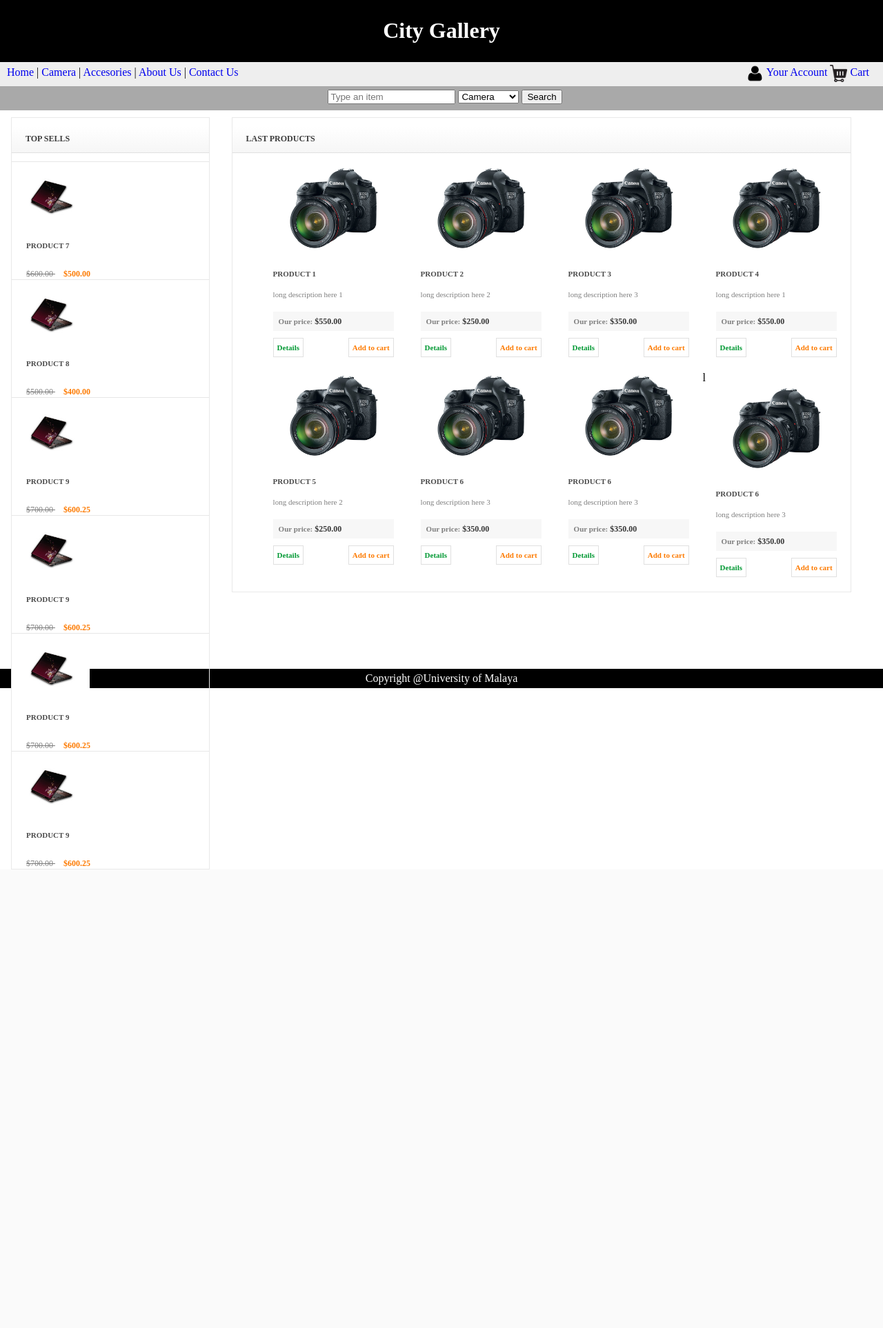
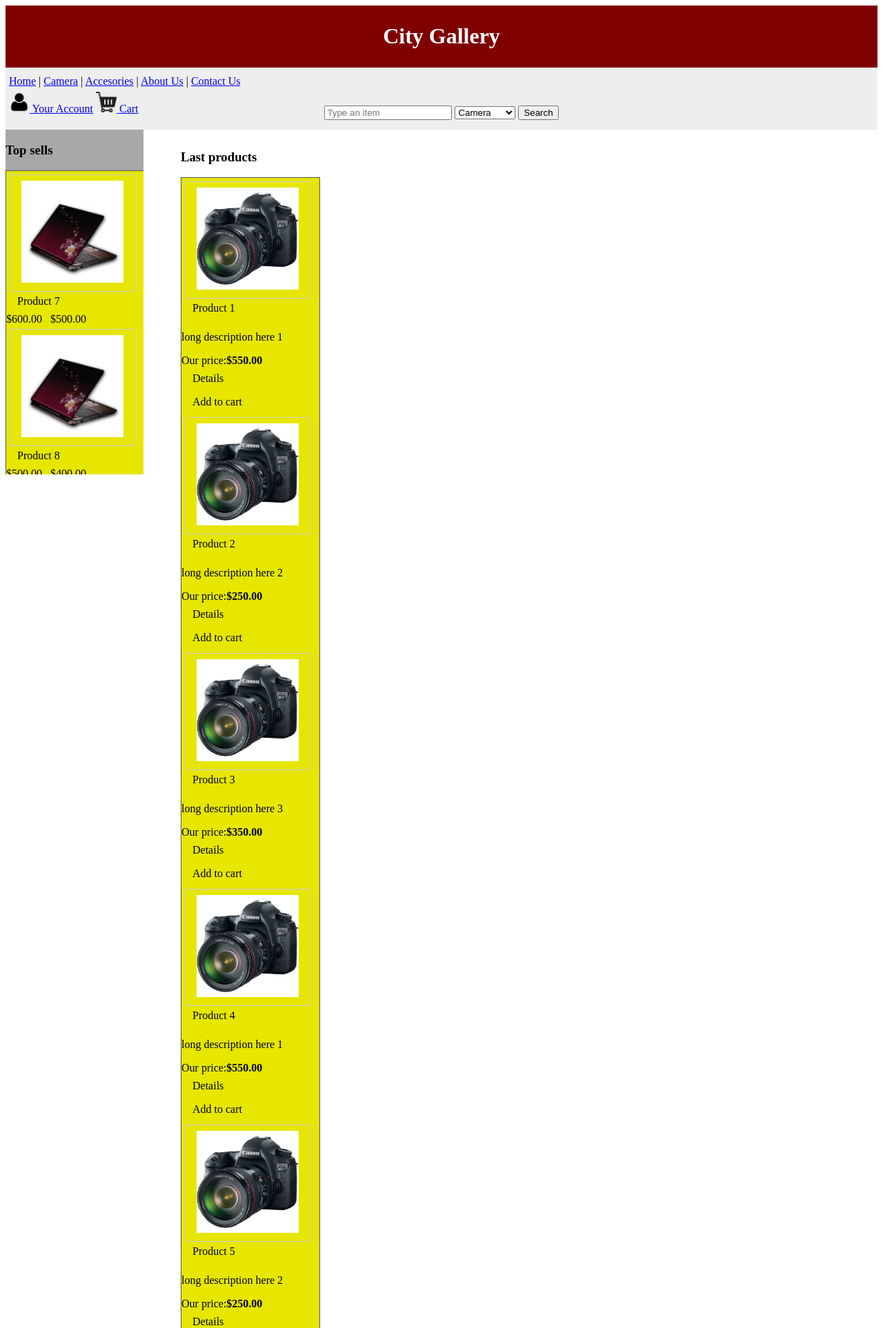
Before and after one commit to sopnopriyo/camera-shop, a PHP site: page / in a window 1280 px wide. Shown: the top 1926 px of the page at 69% size. Before the commit the page ends 1261 px from the top, so only its background shows below. Run offline with PHP 8.4, Linux system fonts and the light colour scheme.

Commit message:
Added files via upload

```diff
--- a/frontEnd.css
+++ b/frontEnd.css
@@ -1,13 +1,5 @@
-html,
- body {
-            width: 100%;
-            height: 100%;
-            margin: 0px;
-            border: 0;
-            display: block;  /* No floating content on sides */
-}
 header {
-    background-color:black;
+    background-color:maroon;
     color:white;
     text-align:center;
     padding:5px;
@@ -16,247 +8,80 @@ nav {
     line-height:30px;
     background-color:#eeeeee;
     height:35px;
-    padding-left:10px;
-    overflow: visible;
-
-}
-#right-nav{
-    float: right;
-    display: block;
-    margin-right: 20px;
-    overflow: visible;
-}
-#right-nav img{
-    position: center;
-    vertical-align: middle;
-    height: 25px;
-    width: 25px;
-
-}
-nav a{
-    text-decoration: none;
-}
-
-#search-nav{
-    background-color: #A9A9A9;
-    overflow: visible;
-}
-
-nav  a:hover {
-    background: #4CAF50;
-    color: #485e0f;
-    -webkit-border-radius: 3px;
-    -moz-border-radius: 3px;
-    border-radius: 3px;
-    padding: 3px 6px;
-    margin: 0;
-    text-decoration: none;
+    padding:5px;
 }
 aside{
-    background-color: white ;
+    background-color: #A8A8A8 ;
     float: left;
-    width: auto;
-    height: 100%;
-    padding-left: 10px;
-    margin-top: 10px;
-
+    width: 200px;
+    height: 500px;
+    overflow:auto;
 }
-#right,#left {
-    border: 1px solid #E9E9E9;
-    float: left;
-    margin: 0 2%;
-
+section {
+    width:1000px;
+    float:right;
+    padding:10px;
 }
-#left{
-    overflow: hidden;
-    position: relative;
-    width: 70%;
-    margin-top: 10px;
-
-}
-
-
-#right h3, #left h3 {
-    background: -moz-linear-gradient(#ffffff, #F6F6F6); /* FF 3.6+ */
-    background: -ms-linear-gradient(#ffffff, #F6F6F6); /* IE10 */
-    background: -webkit-gradient(linear, left top, left bottom, color-stop(0%, #ffffff), color-stop(100%, #F6F6F6)); /* Safari 4+, Chrome 2+ */
-    background: -webkit-linear-gradient(#ffffff, #F6F6F6); /* Safari 5.1+, Chrome 10+ */
-    background: -o-linear-gradient(#ffffff, #F6F6F6); /* Opera 11.10 */
-    filter: progid:DXImageTransform.Microsoft.gradient(startColorstr='#ffffff', endColorstr='#F6F6F6'); /* IE6 & IE7 */
-    -ms-filter: "progid:DXImageTransform.Microsoft.gradient(startColorstr='#ffffff', endColorstr='#F6F6F6')"; /* IE8+ */
-    background: linear-gradient(#ffffff, #F6F6F6); /* the standard */
-
-    border-bottom: 1px solid #E0E0E0;
-    color: #3C3C3C;
-    font-size: 12px;
-    font-weight: bold;
-    line-height: 15px;
-    padding: 11px 0 12px 20px;
-    text-transform: uppercase;
-}
-
-#left ul{
-    list-style-type: none;
-}
-
-#right ul li {
-    border-top: 1px solid #E7E7E7;
-    overflow: hidden;
-}
-#right ul li:hover {
-    background-color: #fbfbfb;
-}
-#right ul li:first-child {
-    border-width: none;
-}
-#right ul li .img {
-    background-color: #FFFFFF;
-    float: left;
-    height: 94px;
-    text-align: center;
-    width: 113px;
-}
-#right ul li .img img {
-    height:70px;
-    margin-top: 11px;
-    width:70px;
-}
-#right ul li .info {
-    float: left;
-    overflow: hidden;
-    padding: 17px 0 0 21px;
-    width: 164px;
-}
-#right ul li .info .title {
-    color: #4B4B4B;
-    display: inline-block;
-    font-size: 11px;
-    font-weight: bold;
-    line-height: 16px;
-    text-decoration: none;
-    text-transform: uppercase;
-    width: 150px;
-}
-#right ul li .info .title:hover {
-    color: #049733;
-}
-#right ul li .info .price {
-    color: #383838;
-    font-size: 12px;
-    font-weight: bold;
-    line-height: 16px;
-    padding-top: 25px;
-}
-
-#right ul li .info .price .usual, #content #right ul li .info .price .special {
-    color: #7F7F7F;
-    font-size: 12px;
-    font-weight: normal;
-    line-height: 16px;
-    padding-right: 6px;
-    text-decoration: line-through;
-}
-#right ul li .info .price .special {
-    color: #FD7A01;
-    font-weight: bold;
-    text-decoration: none;
-}
-
-#right ul {
-    list-style:none;
-    margin:0;
-    padding:0;
-}
-#left ul li {
-    float:left;
-    padding-bottom: 21px;
-    width: 25%;
-}
-#left ul li:hover {
-    background-color: #fbfbfb;
-}
-
-#left ul li .img {
-    text-align: center;
-}
-#right ul li .img {
-    background-color: #FFFFFF;
-    float: left;
-    height: 94px;
-    text-align: center;
-    width: 113px;
-}
-#left ul li .img img {
-    height:128px;
-    width:128px;
-}
-#right ul li .img img {
-    height:70px;
-    margin-top: 11px;
-    width:70px;
-}
-#left ul li .info {
-    padding: 17px 20px 0 19px;
-}
-
-ul li .info .title {
-    color: #4B4B4B;
-    display: inline-block;
-    font-size: 11px;
-    font-weight: bold;
-    line-height: 16px;
-    text-decoration: none;
-    text-transform: uppercase;
-    width: 150px;
-}
-ul li .info .title:hover {
-    color: #049733;
-}
-#left ul li .info p {
-    color: #7F7F7F;
-    font-size: 11px;
-    line-height: 16px;
-    padding-top: 3px;
-}
-#left ul li .info .price {
-    background: none repeat scroll 0 0 #F7F7F7;
-    color: #383838;
-    font-size: 12px;
-    font-weight: bold;
-    line-height: 16px;
-    margin: 17px 0 10px;
-    padding: 6px 0 6px 8px;
-}
-#left ul li .info .price .st {
-    color: #7F7F7F;
-    font-size: 11px;
-    line-height: 16px;
-    margin-right: 3px;
-}
-
-#left ul li .info .actions {
-    overflow:hidden;
-}
-#left ul li .info .actions a {
-    border: 1px solid #E0E0E0;
-    color: #fd7a01;
-    display: block;
-    float:right;
-    font-size: 11px;
-    font-weight: bold;
-    line-height: 16px;
-    padding: 5px;
-    text-decoration: none;
-}
-#left ul li .info .actions a:first-child {
-    color: #009832;
-    float:left;
-}
-
 footer {
-    background-color:black;
+    background-color:maroon;
     color:white;
     clear:both;
     text-align:center;
     padding:5px;
 }
+
+div.img {
+    margin: 5px;
+    border: 1px solid #ccc;
+    float: left;
+    width: 180px;
+}
+
+div.img:hover {
+    border: 1px solid #777;
+}
+
+div.img img {
+    width: 100%;
+    height: auto;
+}
+
+div.desc {
+    padding: 15px;
+    text-align: center;
+}
+ul {
+    list-style-type: none;
+    margin: 0;
+    padding: 0;
+    width: 200px;
+    background-color:#e6e600;
+    border:1px solid #555
+}
+
+li a {
+    display: block;
+    color: #000;
+    padding: 8px 16px;
+    text-decoration: none;
+}
+
+li:last-child{
+border-bottom:none;
+}
+
+li a.active {
+    background-color: #4CAF50;
+    color: white;
+}
+
+li a:hover:not(.active) {
+    background-color: #555;
+    color: white;
+}
+.center {
+    margin: auto;
+    width: 60%;
+
+    padding: 10px;
+}
```
